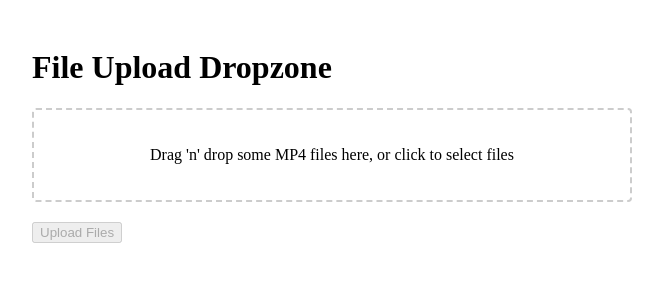
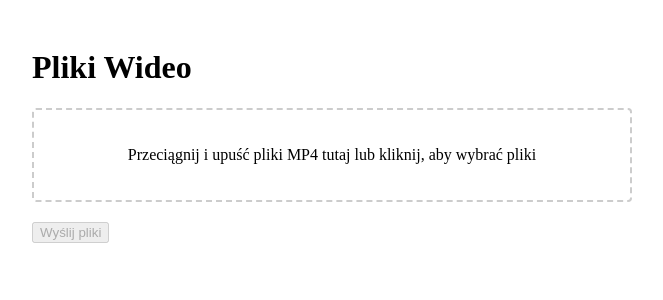
Before and after one commit to aiyeahdevs/break_word_traps, a React app in the folder front-end/: page / in a window 1280 px wide. Shown: the top 300 px of the page, without its empty margins (308-971 px from the left). Built offline with nearby package versions, Linux system fonts and the light colour scheme; the HTML template or start-up script is replaced by a standard one.

Commit message:
fix: front text should be in Polish

```diff
--- a/front-end/src/App.tsx
+++ b/front-end/src/App.tsx
@@ -30,7 +30,7 @@ const App: React.FC = () => {
 
   return (
     <div style={{ maxWidth: "600px", margin: "0 auto", padding: "20px" }}>
-      <h1>File Upload Dropzone</h1>
+      <h1>Pliki Wideo</h1>
       <FileUpload onUpload={handleUpload} />
       {uploadStatus && <p>{uploadStatus}</p>}
     </div>
--- a/front-end/src/components/FileUpload.tsx
+++ b/front-end/src/components/FileUpload.tsx
@@ -12,12 +12,13 @@ const FileUpload: React.FC<FileUploadProps> = ({ onUpload }) => {
     setFiles((prevFiles) => [...prevFiles, ...acceptedFiles]);
   }, []);
 
-  const { getRootProps, getInputProps, isDragActive, fileRejections } = useDropzone({
-    onDrop,
-    accept: {
-      'video/mp4': ['.mp4']
-    },
-  });
+  const { getRootProps, getInputProps, isDragActive, fileRejections } =
+    useDropzone({
+      onDrop,
+      accept: {
+        "video/mp4": [".mp4"],
+      },
+    });
 
   const handleUpload = () => {
     onUpload(files);
@@ -29,14 +30,16 @@ const FileUpload: React.FC<FileUploadProps> = ({ onUpload }) => {
       <div {...getRootProps()} style={dropzoneStyles}>
         <input {...getInputProps()} />
         {isDragActive ? (
-          <p>Drop the MP4 files here ...</p>
+          <p>Wrzuć pliki MP4 tutaj ...</p>
         ) : (
-          <p>Drag 'n' drop some MP4 files here, or click to select files</p>
+          <p>
+            Przeciągnij i upuść pliki MP4 tutaj lub kliknij, aby wybrać pliki
+          </p>
         )}
       </div>
       {files.length > 0 && (
         <div>
-          <h4>Selected files:</h4>
+          <h4>Wybrane pliki:</h4>
           <ul>
             {files.map((file, index) => (
               <li key={index}>{file.name}</li>
@@ -45,19 +48,19 @@ const FileUpload: React.FC<FileUploadProps> = ({ onUpload }) => {
         </div>
       )}
       {fileRejections.length > 0 && (
-        <div style={{ color: 'red' }}>
-          <h4>Rejected files:</h4>
+        <div style={{ color: "red" }}>
+          <h4>Odrzucone pliki:</h4>
           <ul>
             {fileRejections.map(({ file, errors }) => (
               <li key={file.name}>
-                {file.name} - {errors.map(e => e.message).join(', ')}
+                {file.name} - {errors.map((e) => e.message).join(", ")}
               </li>
             ))}
           </ul>
         </div>
       )}
       <button onClick={handleUpload} disabled={files.length === 0}>
-        Upload Files
+        Wyślij pliki
       </button>
     </div>
   );
```
